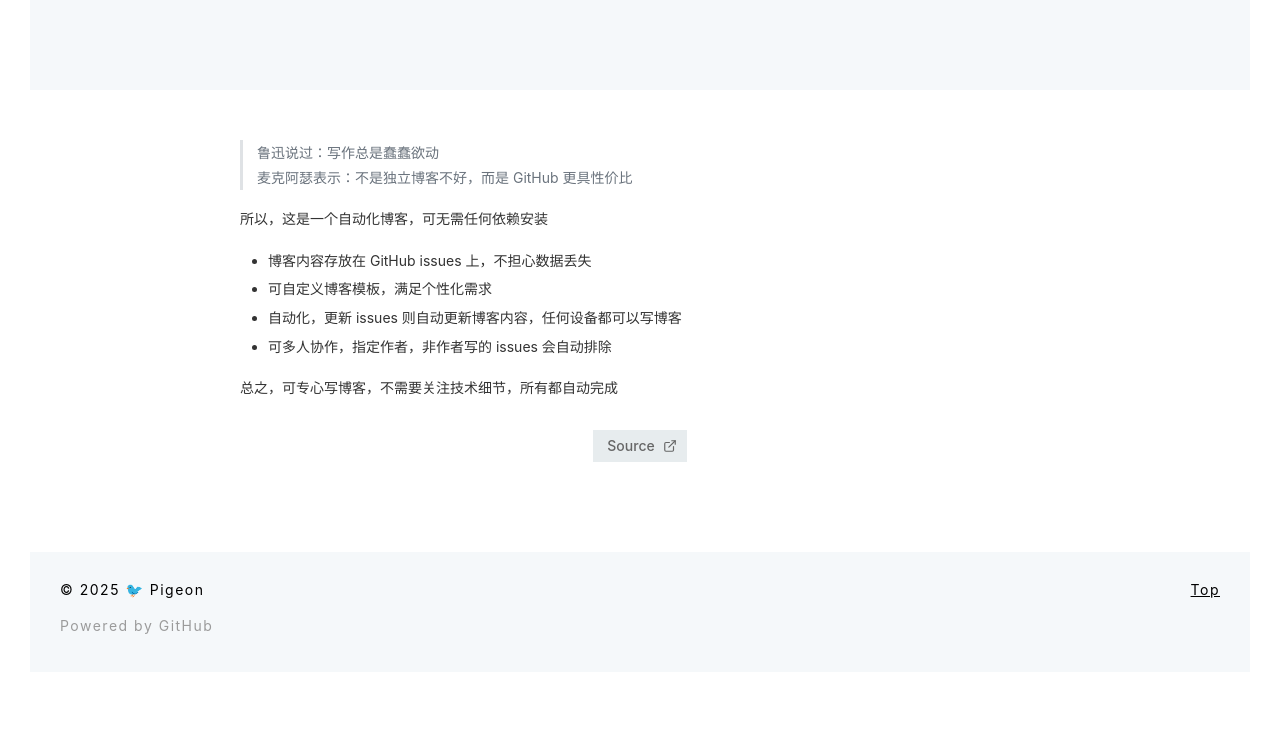
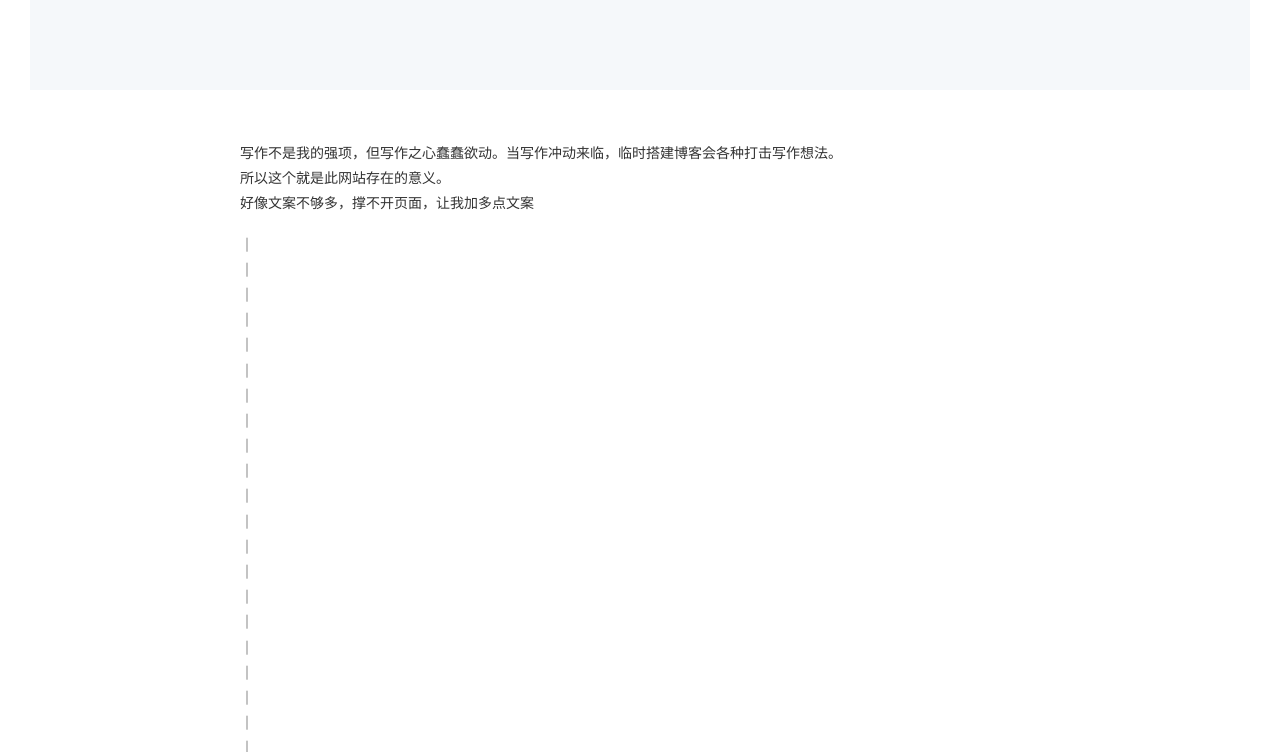
Before and after one commit to LoeiFy/loeify.github.io, a website: page docs/about/index.html in a window 1280 px wide. Shown: the part 200-952 px from the top of the page. Before the commit the page ends 902 px from the top, so only its background shows below. Drawn offline with nearby package versions, Linux system fonts and the light colour scheme.

Commit message:
chore: update data

```diff
--- a/docs/about/index.html
+++ b/docs/about/index.html
@@ -42,16 +42,48 @@ About
     <div>
 
 <div class="markdown-body">
-<blockquote>
-<p>鲁迅说过：写作总是蠢蠢欲动
-麦克阿瑟表示：不是独立博客不好，而是 GitHub 更具性价比</p></blockquote>
-<p>所以，这是一个自动化博客，可无需任何依赖安装</p><ul>
-<li>博客内容存放在 GitHub issues 上，不担心数据丢失</li>
-<li>可自定义博客模板，满足个性化需求</li>
-<li>自动化，更新 issues 则自动更新博客内容，任何设备都可以写博客</li>
-<li>可多人协作，指定作者，非作者写的 issues 会自动排除</li>
-</ul>
-<p>总之，可专心写博客，不需要关注技术细节，所有都自动完成</p>
+<p>写作不是我的强项，但写作之心蠢蠢欲动。当写作冲动来临，临时搭建博客会各种打击写作想法。
+所以这个就是此网站存在的意义。
+好像文案不够多，撑不开页面，让我加多点文案</p><p>｜
+｜
+｜
+｜
+｜
+｜
+｜
+｜
+｜
+｜
+｜
+｜
+｜
+｜
+｜
+｜
+｜
+｜
+｜
+｜
+｜
+｜
+｜
+｜
+｜
+｜
+｜
+｜
+｜
+｜
+｜
+｜
+｜
+｜
+｜
+｜
+｜
+｜
+｜
+｜</p><p>应该可以了</p>
 </div>
 
 <div class="source">
```
Also changed, not shown: docs/posts/2118701974.html (+2 -4 lines).
